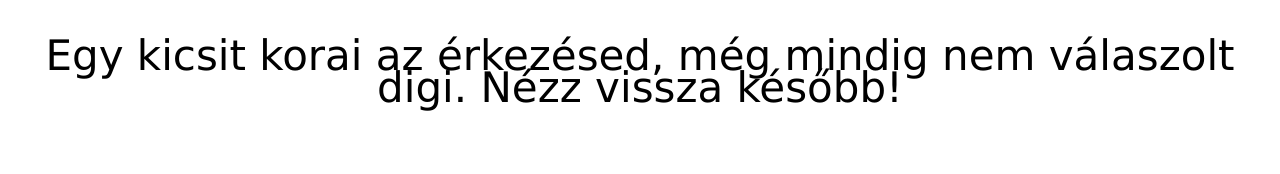
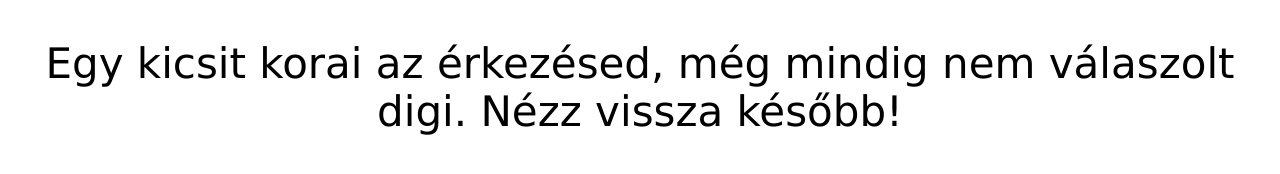
Before and after one commit to Tremzy/webredirect, a plain HTML site: page index.html in a window 1280 px wide. Drawn offline with Linux system fonts and the light colour scheme.

Commit message:
Update index.html

```diff
--- a/index.html
+++ b/index.html
@@ -4,6 +4,6 @@
   <title>Vastagjaban.hu</title>
 </head>
 <body>
-  <p style="font-size: 42px; margin: auto; font-family: Verdana; padding: 2rem; text-align: center; line-height: 2rem;">Egy kicsit korai az érkezésed, még mindig nem válaszolt digi. Nézz vissza később!</p>
+  <p style="font-size: 42px; margin: auto; font-family: Verdana; padding: 2rem; text-align: center; line-height: 3rem;">Egy kicsit korai az érkezésed, még mindig nem válaszolt digi. Nézz vissza később!</p>
 </body>
 </html>
```
